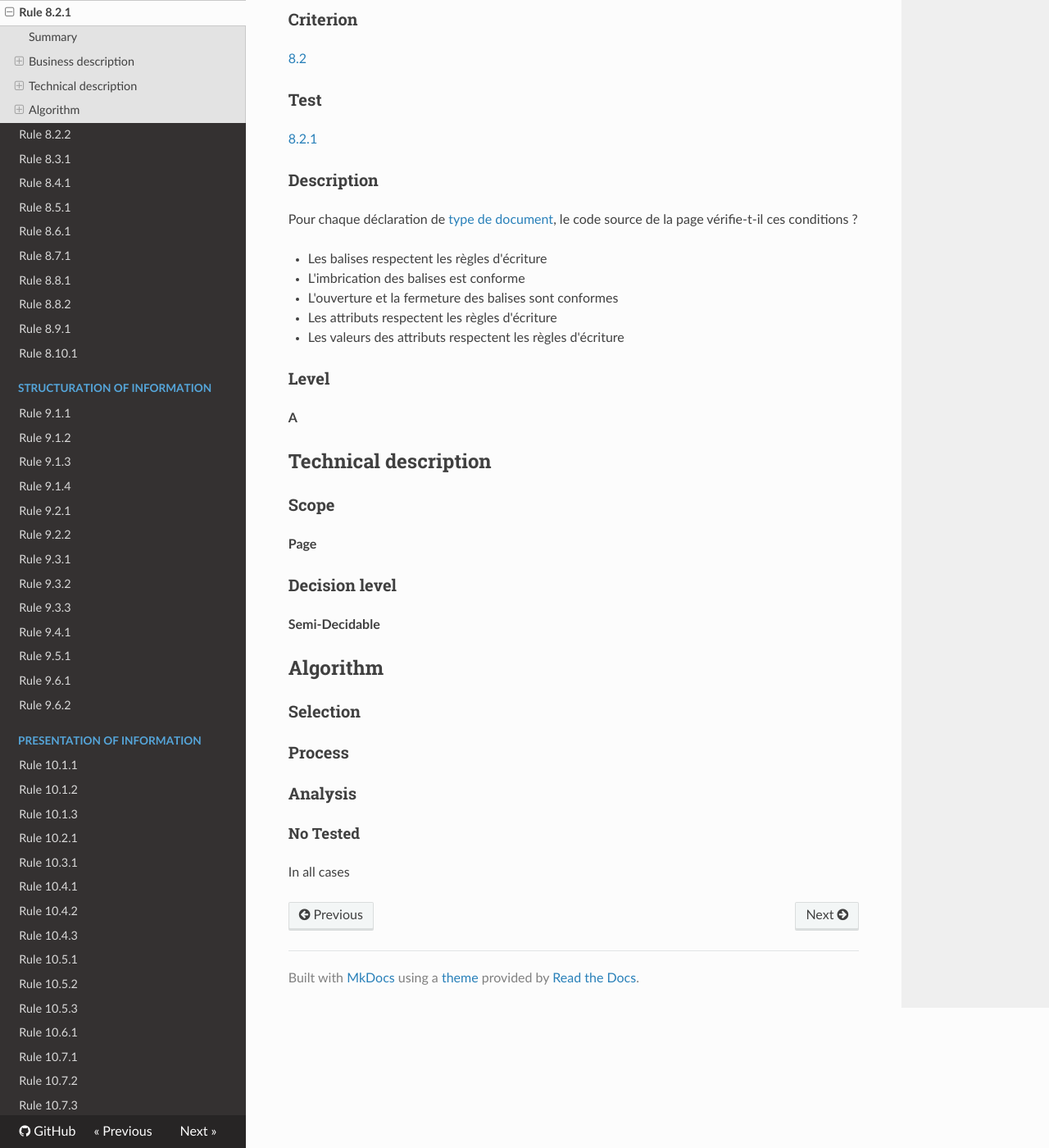
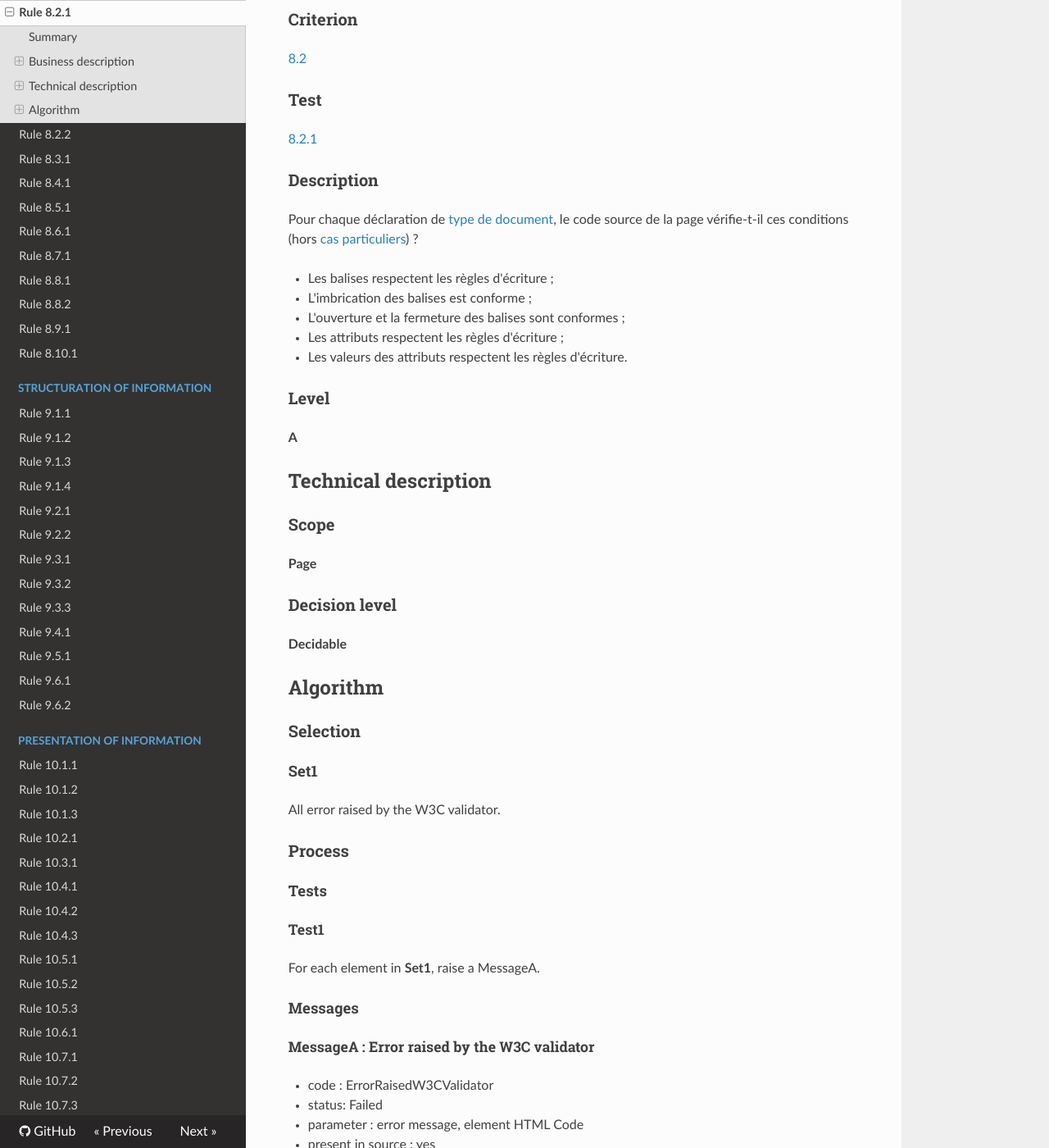
Before and after one commit to Tanaguru/RGAA3-2016, an MkDocs documentation site: the page built from docs/Rule-8-2-1.md, in a window 1280 px wide and 1400 px high, scrolled down 310 px. Shown: the whole window at 82% size. Built offline with MkDocs 1.6.1, drawn with Linux system fonts in a browser that asks for light colours; nearby versions of some CDN libraries; old or Windows-style settings are respelled for this version of MkDocs; some of the changed text lies outside the part shown.

Commit message:
Update Fiches techniques test 8.2.1 and 8.2.2

```diff
--- a/docs/Rule-8-2-1.md
+++ b/docs/Rule-8-2-1.md
@@ -2,28 +2,27 @@
 
 ## Summary
 
-No-check rule
+This test consists in checking whether the W3C validator return no error message.
 
 ## Business description
 
 ### Criterion
 
-[8.2](http://references.modernisation.gouv.fr/referentiel-technique-0#crit-8-2)
+[8.2](http://references.modernisation.gouv.fr/rgaa/criteres.html#crit-8-2)
 
 ###Test
 
-[8.2.1](http://references.modernisation.gouv.fr/referentiel-technique-0#test-8-2-1)
+[8.2.1](http://references.modernisation.gouv.fr/rgaa/criteres.html#test-8-2-1)
 
 ### Description
 
-Pour chaque d&eacute;claration de <a href="http://references.modernisation.gouv.fr/referentiel-technique-0#mDTD">type de document</a>, le code source de la page v&eacute;rifie-t-il ces conditions ?
+Pour chaque d&eacute;claration de <a href="http://references.modernisation.gouv.fr/rgaa/glossaire.html#type-de-document">type de document</a>, le code source de la page v&eacute;rifie-t-il ces conditions (hors <a href="http://references.modernisation.gouv.fr/rgaa/cas-particuliers.html#cp-8-2">cas particuliers</a>) ?
 
- *  Les balises respectent les r&egrave;gles d'&eacute;criture
- *  L'imbrication des balises est conforme
- *  L'ouverture et la fermeture des balises sont conformes
- *  Les attributs respectent les r&egrave;gles d'&eacute;criture
- *  Les valeurs des attributs respectent les r&egrave;gles d'&eacute;criture
-
+ *  Les balises respectent les r&egrave;gles d'&eacute;criture ;
+ *  L'imbrication des balises est conforme ;
+ *  L'ouverture et la fermeture des balises sont conformes ;
+ *  Les attributs respectent les r&egrave;gles d'&eacute;criture ;
+ *  Les valeurs des attributs respectent les r&egrave;gles d'&eacute;criture.
 
 ### Level
 
@@ -37,16 +36,39 @@ Pour chaque d&eacute;claration de <a href="http://references.modernisation.gouv.
 
 ### Decision level
 
-**Semi-Decidable**
+**Decidable**
 
 ## Algorithm
 
 ### Selection
 
+#### Set1
+
+All error raised by the W3C validator.
+
 ### Process
+
+#### Tests
+
+##### Test1
+
+For each element in **Set1**, raise a MessageA.
+
+#### Messages
+
+##### MessageA : Error raised by the W3C validator
+
+-    code : ErrorRaisedW3CValidator
+-    status: Failed
+-    parameter : error message, element HTML Code
+-    present in source : yes
 
 ### Analysis
 
-#### No Tested
+#### Failed
 
-In all cases
+At least one error is raised in **Set1**.
+
+#### Passed
+
+The page has no W3C error (**Set1** is empty).
```
Also changed, not shown: docs/Rule-1-2-1.md (+1 -1 lines), docs/Rule-8-2-2.md (+32 -7 lines).
